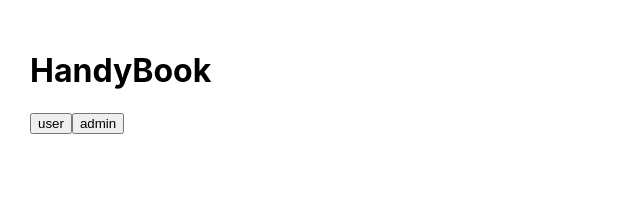
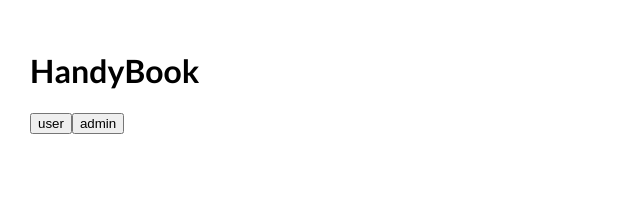
Before and after one commit to ianmah/handybook, a React (Create React App) app: page / in a window 1280 px wide. Shown: the top 214 px of the page, without its empty margins (0-640 px from the left). Built offline with nearby package versions, Linux system fonts and the light colour scheme.

Commit message:
fixed regex

```diff
--- a/public/index.html
+++ b/public/index.html
@@ -4,6 +4,7 @@
     <meta charset="utf-8">
     <meta name="viewport" content="width=device-width, initial-scale=1">
     <link rel="shortcut icon" href="%PUBLIC_URL%/favicon.ico">
+    <link href="https://fonts.googleapis.com/css?family=Lato:700" rel="stylesheet">
     <title>HANDYBOOKER</title>
   </head>
   <body>
--- a/src/App.css
+++ b/src/App.css
@@ -29,6 +29,7 @@
 }
 
 body {
+  font-family: 'Lato', sans-serif;
 }
 
 @keyframes App-logo-spin {
--- a/src/Components/AddHandy.js
+++ b/src/Components/AddHandy.js
@@ -42,11 +42,11 @@ class AddHandy extends Component {
           </div>
           <div>
             <label>Time</label><br />
-            <input type="text" ref="time" pattern="[0-9]{2}:[0-9]{2}" title="00:00" />
+            <input type="text" ref="time" pattern="^[0-2][0-3]:[0-5][0-9]$" title="00:00" />
           </div>
           <div>
             <label>Date</label><br />
-            <input type="text" ref="date" pattern="[0-9]{2}-[0-9]{2}-[0-9]{4}" title="mm-dd-yyyy" />
+            <input type="text" ref="date" pattern="^((0|1)\d{1})-((0|1|2)\d{1})-((19|20)\d{2})" title="mm-dd-yyyy" />
           </div>
           <br />
           <input type="submit" value="Submit" />
```
